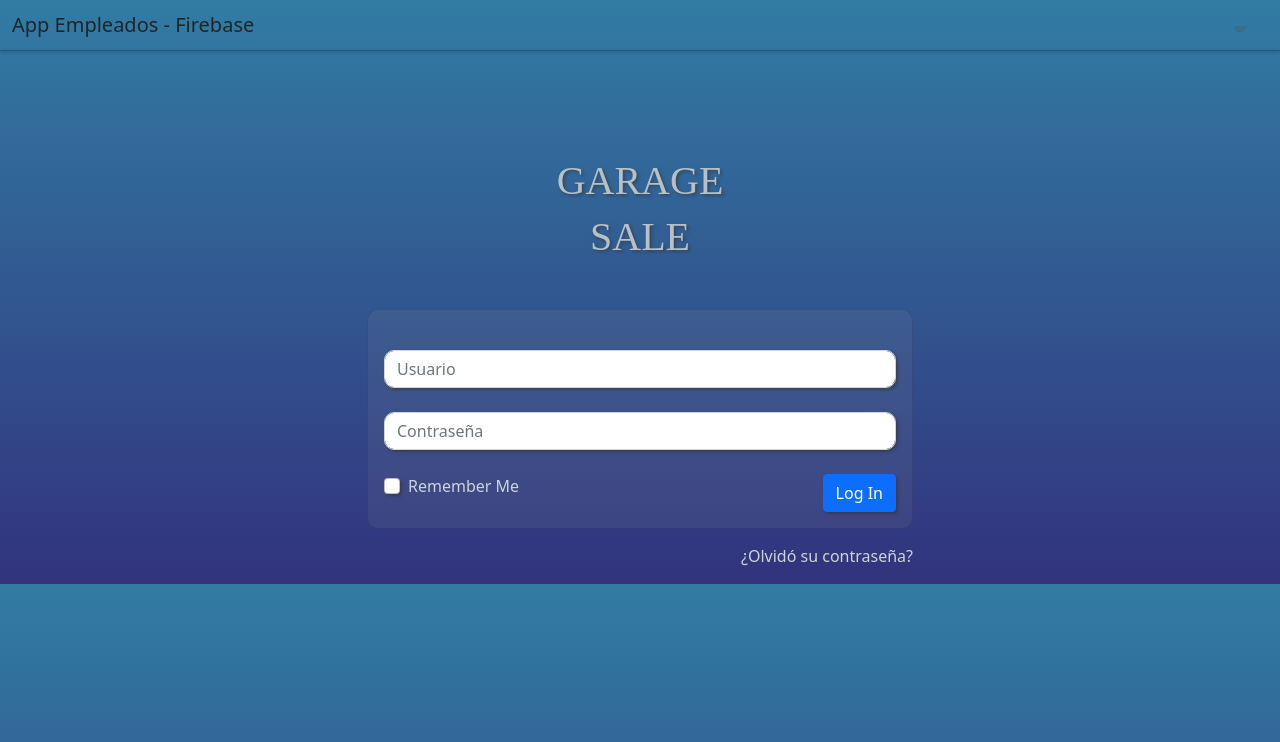
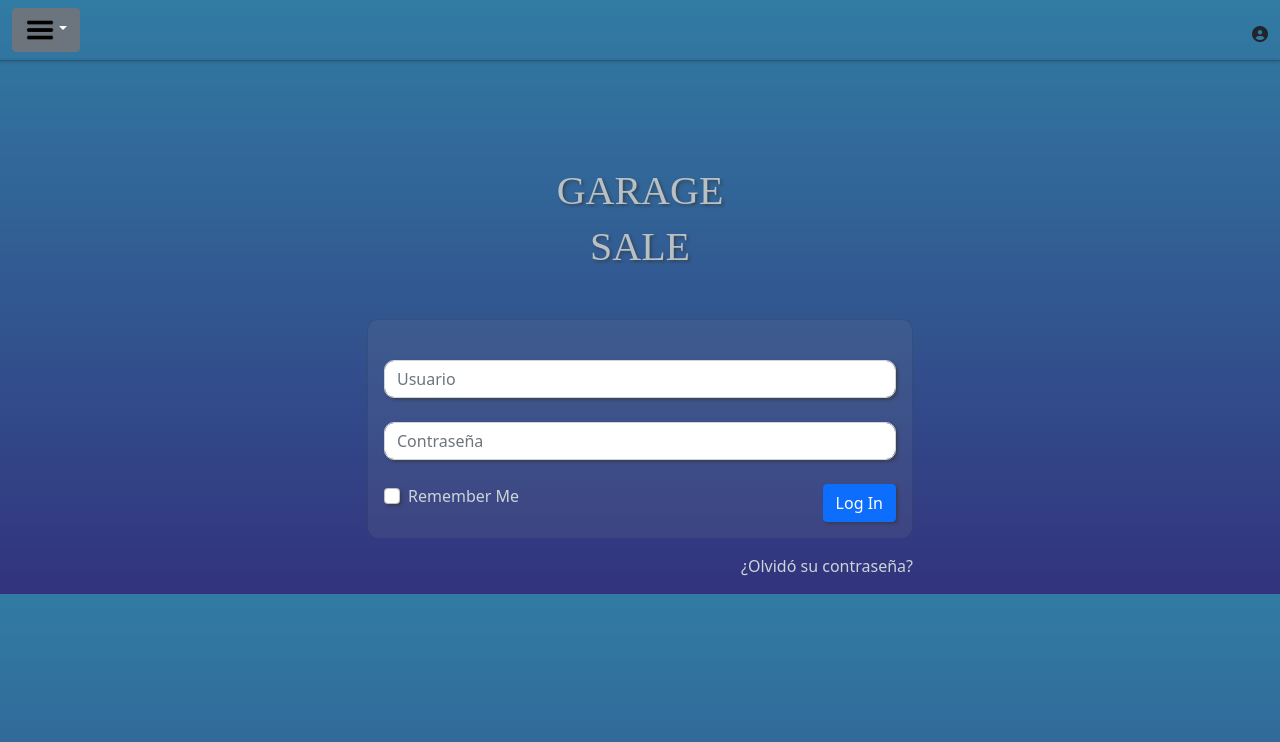
Before and after one commit to IanVargas1/TareaDise-o, an Angular app: page /Login in a window 1280 px wide. Shown: the top 742 px of the page. Built offline with nearby package versions, Linux system fonts and the light colour scheme; a web font is replaced by a local one.

Commit message:
1 binaries uploaded

```diff
--- a/src/app/components/navbar/navbar.component.html
+++ b/src/app/components/navbar/navbar.component.html
@@ -1,10 +1,21 @@
 <nav class="navbar">
   <div class="container-fluid">
-    <span class="navbar-brand h1">App Empleados - Firebase</span>
-    <button class="navbar-toggler" type="button" data-toggle="collapse" data-target="#navbarSupportedContent"
-            aria-controls="navbarSupportedContent" aria-expanded="false" aria-label="Toggle navigation">
-            <span><img src="./assets/My project.png" height="30"></span>
-        </button>
+    <div class="dropdown mb-2">
+      <button
+        class="btn btn-secondary dropdown-toggle"
+        type="button"
+        id="dropdownMenu2"
+        data-bs-toggle="dropdown"
+        aria-expanded="true">
+        <span><img src="./assets/Hamburger_icon.png" height="30"></span>
+      </button>
+      <ul class="dropdown-menu" aria-labelledby="dropdownMenu2">
+        <li><button class="dropdown-item" type="button">Action</button></li>
+        <li><button class="dropdown-item" type="button">Another action</button></li>
+        <li><button class="dropdown-item" type="button">Something else here</button></li>
+      </ul>
+    </div>
+    <i class="fa-solid fa-circle-user" ></i>
   </div>
   <div class="line"></div>
 </nav>
--- a/src/index.html
+++ b/src/index.html
@@ -7,29 +7,54 @@
 
     <meta name="viewport" content="width=device-width, initial-scale=1" />
     <link rel="icon" type="image/x-icon" href="favicon.ico" />
-    <link href="https://fonts.googleapis.com/icon?family=Material+Icons" rel="stylesheet"/>
+    <link
+      href="https://fonts.googleapis.com/icon?family=Material+Icons"
+      rel="stylesheet"
+    />
     <link
       href="https://cdn.jsdelivr.net/npm/bootstrap@5.1.3/dist/css/bootstrap.min.css"
       rel="stylesheet"
       integrity="sha384-1BmE4kWBq78iYhFldvKuhfTAU6auU8tT94WrHftjDbrCEXSU1oBoqyl2QvZ6jIW3"
-      crossorigin="anonymous"/>
+      crossorigin="anonymous"
+    />
     <script
       defer
       src="https://use.fontawesome.com/releases/v5.15.4/js/all.js"
       integrity="sha384-rOA1PnstxnOBLzCLMcre8ybwbTmemjzdNlILg8O7z1lUkLXozs4DHonlDtnE7fpc"
-      crossorigin="anonymous"></script>
-
+      crossorigin="anonymous"
+    ></script>
+    <link
+      rel="stylesheet"
+      href="https://use.fontawesome.com/releases/v6.1.1/css/all.css"
+      integrity="sha384-/frq1SRXYH/bSyou/HUp/hib7RVN1TawQYja658FEOodR/FQBKVqT9Ol+Oz3Olq5"
+      crossorigin="anonymous"
+    />
     <link rel="preconnect" href="https://fonts.googleapis.com" />
     <link rel="preconnect" href="https://fonts.gstatic.com" crossorigin />
     <link
       href="https://fonts.googleapis.com/css2?family=Cabin+Sketch:wght@400;700&display=swap"
-      rel="stylesheet"/>
+      rel="stylesheet"
+    />
 
-      <script src="https://unpkg.com/boxicons@2.1.2/dist/boxicons.js"></script>
+    <script src="https://unpkg.com/boxicons@2.1.2/dist/boxicons.js"></script>
+  </head>
 
-
-  </head>
   <body>
+    <script
+      src="https://cdn.jsdelivr.net/npm/jquery@3.5.1/dist/jquery.slim.min.js"
+      integrity="sha384-DfXdz2htPH0lsSSs5nCTpuj/zy4C+OGpamoFVy38MVBnE+IbbVYUew+OrCXaRkfj"
+      crossorigin="anonymous"
+    ></script>
+    <script
+      src="https://cdn.jsdelivr.net/npm/popper.js@1.16.1/dist/umd/popper.min.js"
+      integrity="sha384-9/reFTGAW83EW2RDu2S0VKaIzap3H66lZH81PoYlFhbGU+6BZp6G7niu735Sk7lN"
+      crossorigin="anonymous"
+    ></script>
+    <script
+      src="https://cdn.jsdelivr.net/npm/bootstrap@4.6.1/dist/js/bootstrap.min.js"
+      integrity="sha384-VHvPCCyXqtD5DqJeNxl2dtTyhF78xXNXdkwX1CZeRusQfRKp+tA7hAShOK/B/fQ2"
+      crossorigin="anonymous"
+    ></script>
     <app-root></app-root>
   </body>
 </html>
```
Also changed, not shown: src/assets/user.png (added).
